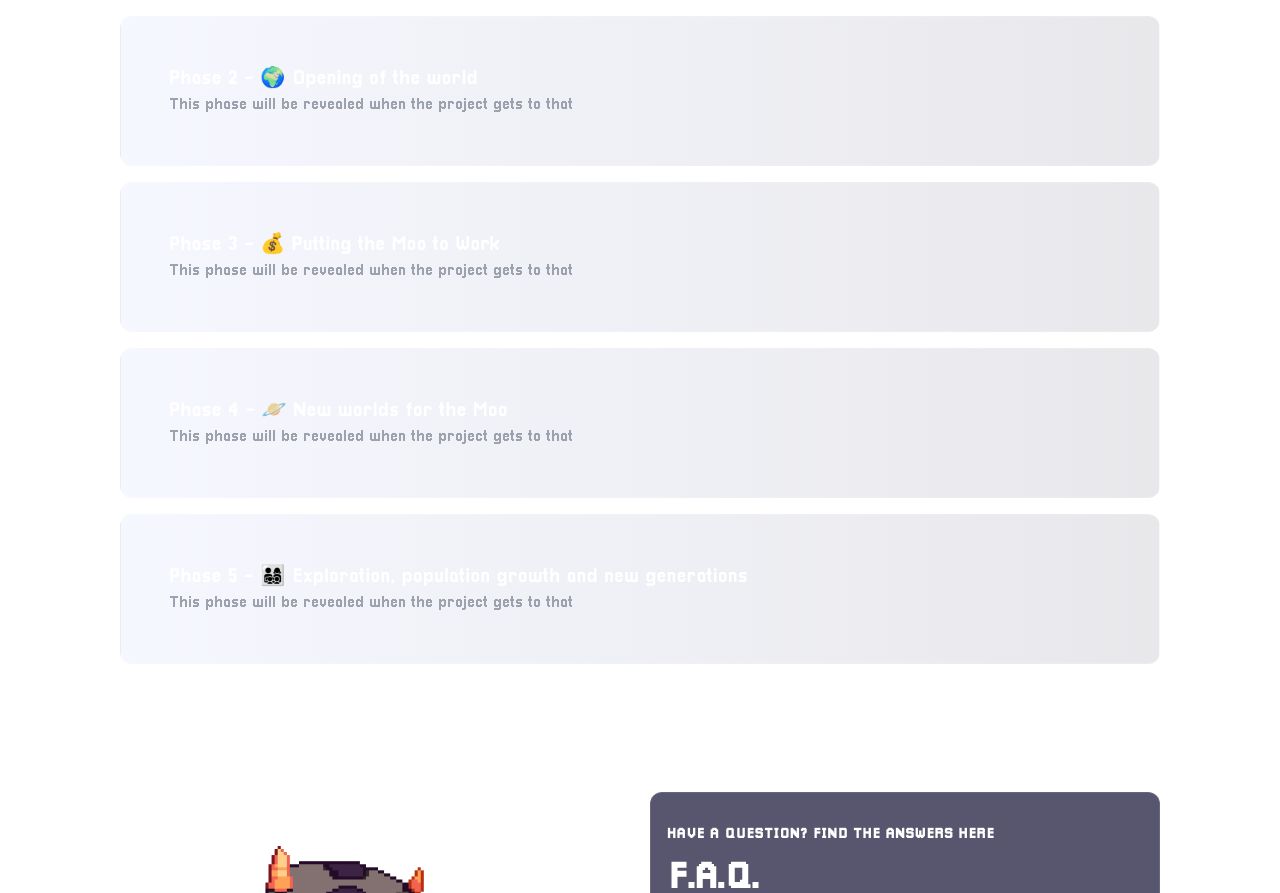
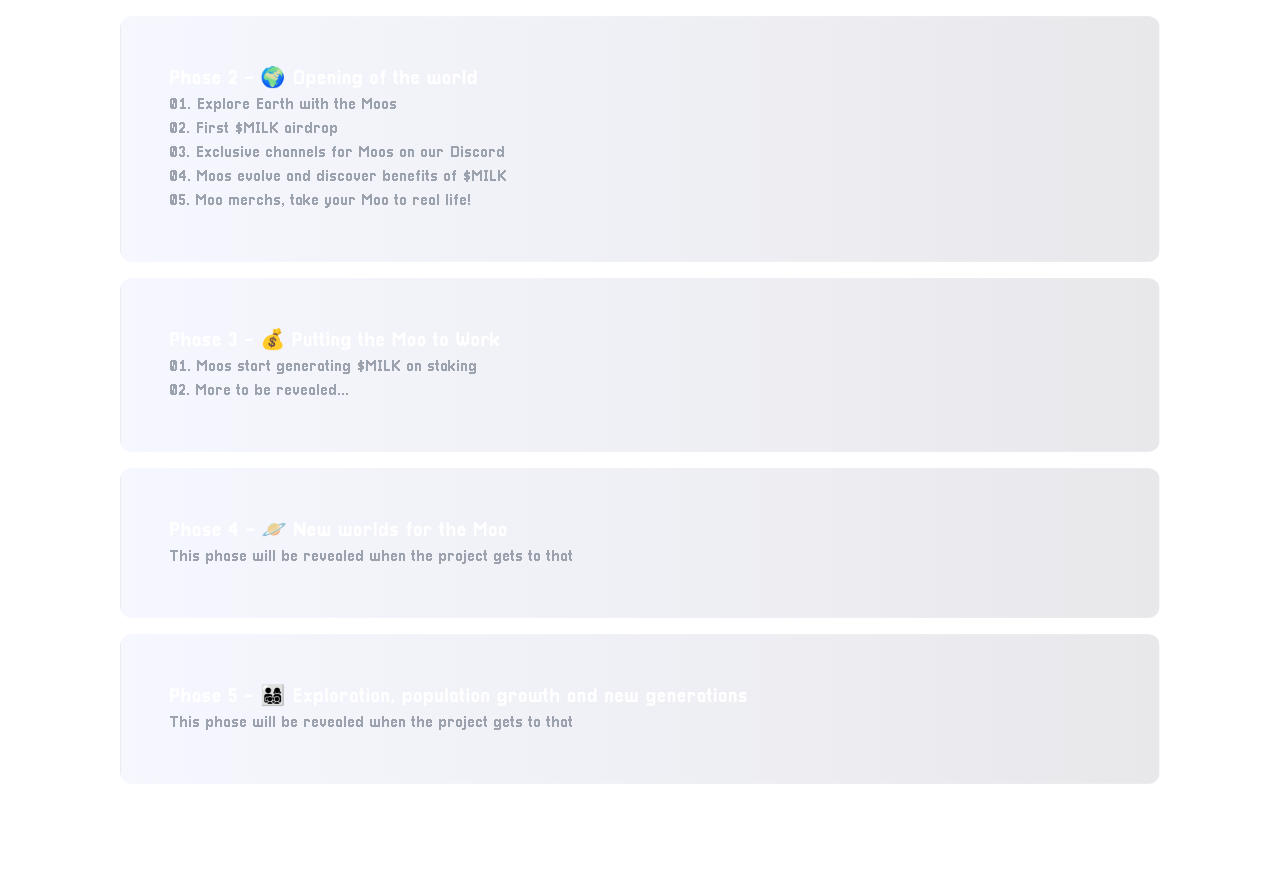
Before and after one commit to Vitagliano/mooworld-website, a Next.js app: page / in a window 1280 px wide. Shown: the part 1951-2844 px from the top of the page. Built offline with nearby package versions, Linux system fonts and the light colour scheme; a web font is replaced by a local one.

Commit message:
feat: updated roadmap

```diff
--- a/components/roadmap.js
+++ b/components/roadmap.js
@@ -47,7 +47,23 @@ export default function Roadmap() {
                       Phase 2 - 🌍 Opening of the world
                     </p>
                     <span className="inline-flex items-center text font-normal text-gray-400">
-                      This phase will be revealed when the project gets to that
+                      01. Explore Earth with the Moos
+                    </span>
+                    <br />
+                    <span className="inline-flex items-center text font-normal text-gray-400">
+                      02. First $MILK airdrop
+                    </span>
+                    <br />
+                    <span className="inline-flex items-center text font-normal text-gray-400">
+                      03. Exclusive channels for Moos on our Discord
+                    </span>
+                    <br />
+                    <span className="inline-flex items-center text font-normal text-gray-400">
+                      04. Moos evolve and discover benefits of $MILK
+                    </span>
+                    <br />
+                    <span className="inline-flex items-center text font-normal text-gray-400">
+                      05. Moo merchs, take your Moo to real life!
                     </span>
                   </div>
                   <div className="relative z-50 px-6 py-6 sm:px-6 sm:py-6 lg:px-12 lg:py-12  mb-4  bg-gradient-to-r from-indigo-300/10 to-blue/10 backdrop-blur-lg border-[1px] border-white/10  rounded-xl">
@@ -55,7 +71,11 @@ export default function Roadmap() {
                       Phase 3 - 💰 Putting the Moo to Work
                     </p>
                     <span className="inline-flex items-center text font-normal text-gray-400">
-                      This phase will be revealed when the project gets to that
+                      01. Moos start generating $MILK on staking
+                    </span>
+                    <br />
+                    <span className="inline-flex items-center text font-normal text-gray-400">
+                      02. More to be revealed...
                     </span>
                   </div>
                   <div className="relative z-50 px-6 py-6 sm:px-6 sm:py-6 lg:px-12 lg:py-12  mb-4  bg-gradient-to-r from-indigo-300/10 to-blue/10 backdrop-blur-lg border-[1px] border-white/10  rounded-xl">
```
